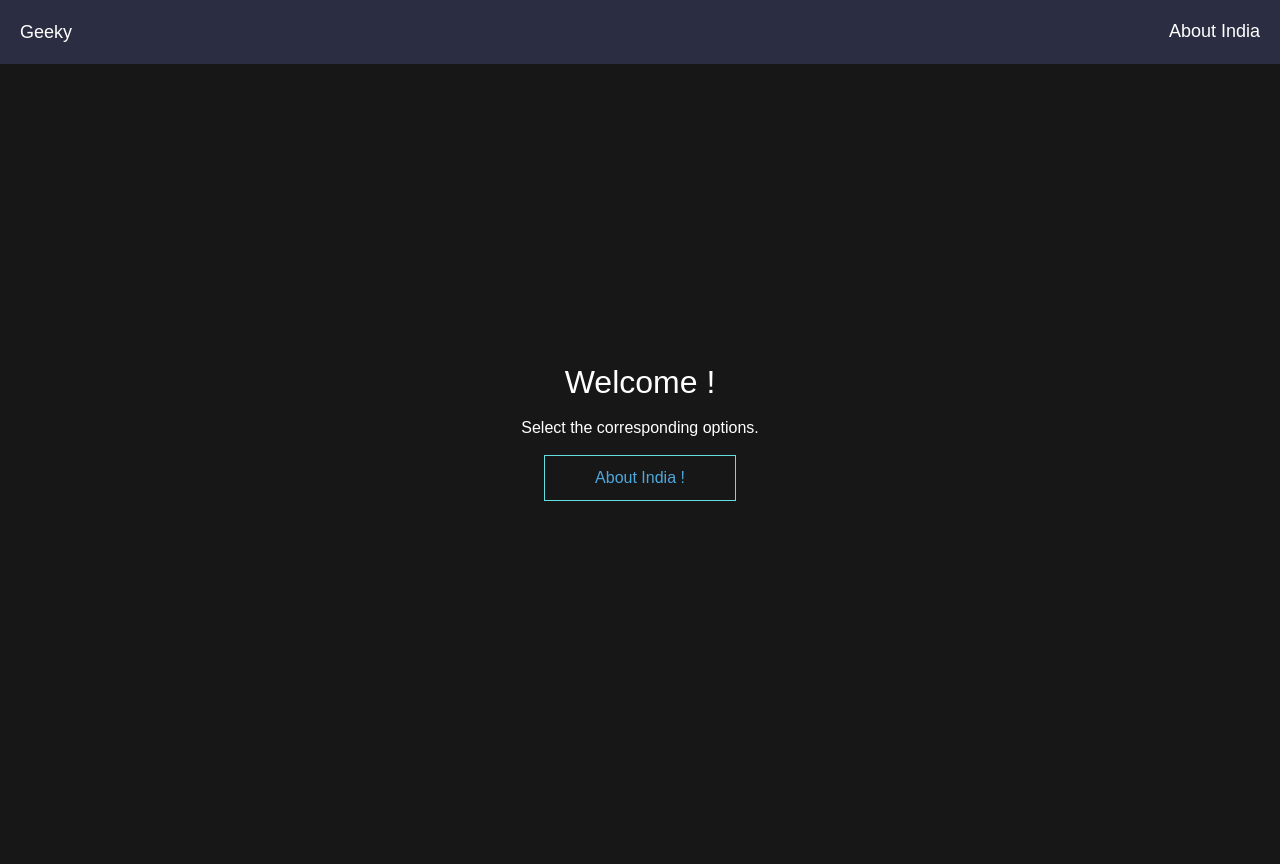
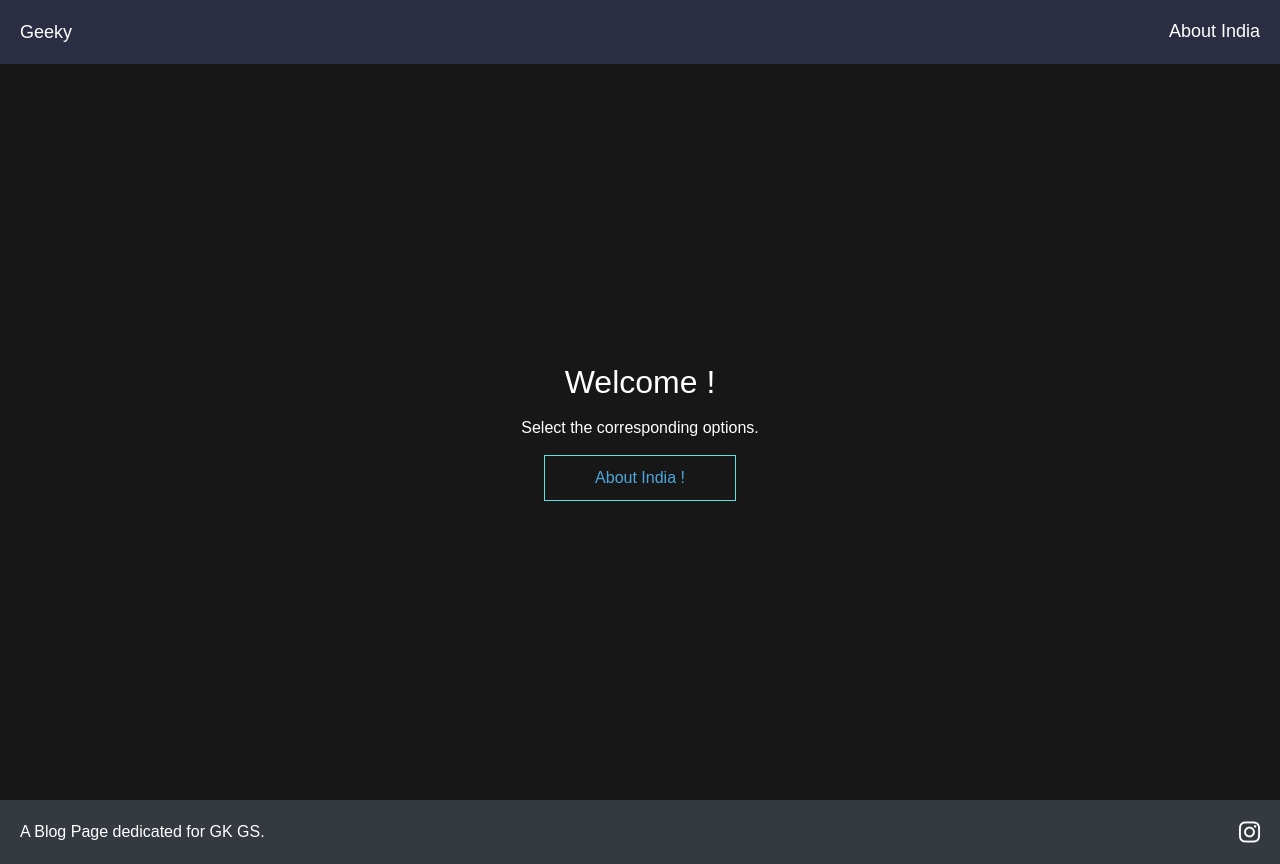
Before and after one commit to Himanshu212223/GKGS, a Next.js app: page / in a window 1280 px wide. Before the commit the page ends 800 px from the top, so only its background shows below. Built offline with nearby package versions, Linux system fonts and the light colour scheme.

Commit message:
added Footer

```diff
--- /dev/null
+++ b/src/Css/Footer.css
@@ -0,0 +1,26 @@
+.para{
+    color: white;
+}
+.footer{
+    display: flex;
+    align-items: center;
+    justify-content: space-between;
+    height: 8vh;
+    background-color: #343a40;
+    padding: 0px 20px;
+}
+.icon{
+    font-size: x-large;
+    color: white;
+    transition: all 0.3s ease-in-out;
+}
+.icon:hover{
+    color: #f72585;
+    transition: all 0.3s ease-in-out;
+}
+
+@media only screen and (max-width:426px){
+    .footer{
+        font-size: small;
+    }
+}
--- /dev/null
+++ b/src/app/Component/Footer.js
@@ -0,0 +1,15 @@
+import "@/Css/Footer.css"
+
+import Link from "next/link";
+
+const Footer = () => {
+    return (
+        <footer className="footer">
+            <p className="para">A Blog Page dedicated for GK GS.</p>
+
+            <a href={'https://www.instagram.com/_him.anshu/'} target="_blank" className="fa-brands fa-instagram icon"></a>
+        </footer>
+    );
+}
+
+export default Footer ;
--- a/src/app/layout.js
+++ b/src/app/layout.js
@@ -2,6 +2,7 @@ import localFont from "next/font/local";
 import "./globals.css";
 import Script from "next/script";
 import NavBar from "./Component/NavBar";
+import Footer from "./Component/Footer";
 
 const geistSans = localFont({
   src: "./fonts/GeistVF.woff",
@@ -27,6 +28,7 @@ export default function RootLayout({ children }) {
       >
         <NavBar />
         {children}
+        <Footer />
       </body>
 
       <Script src="https://kit.fontawesome.com/9fa326583e.js" crossOrigin="anonymous"></Script>
```
